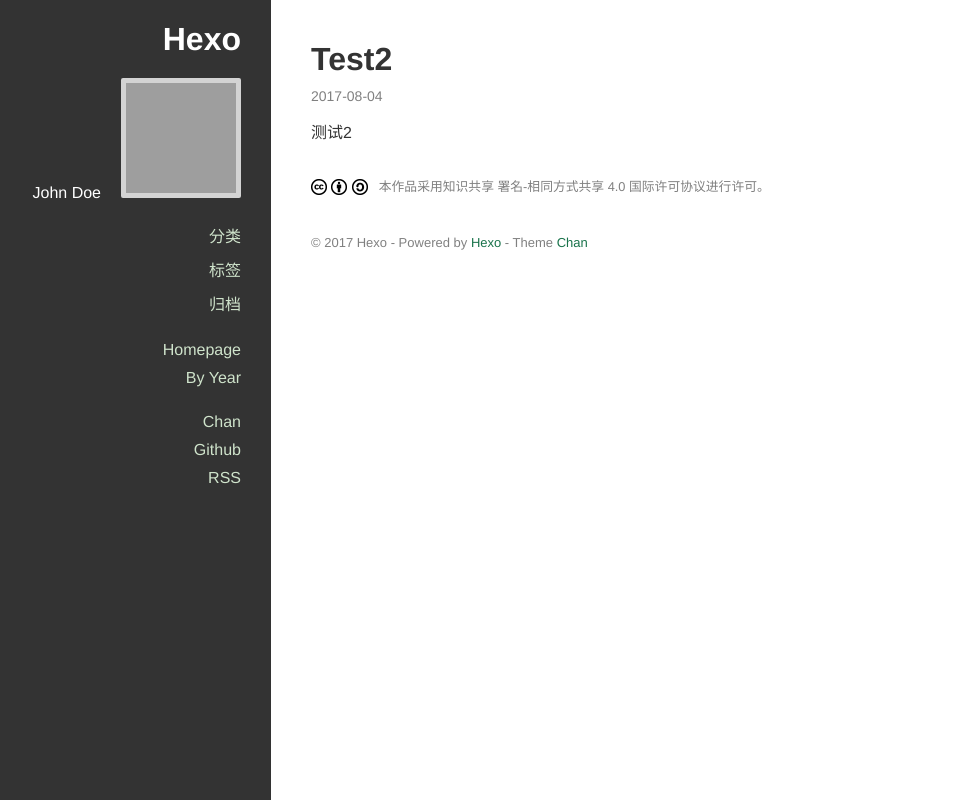
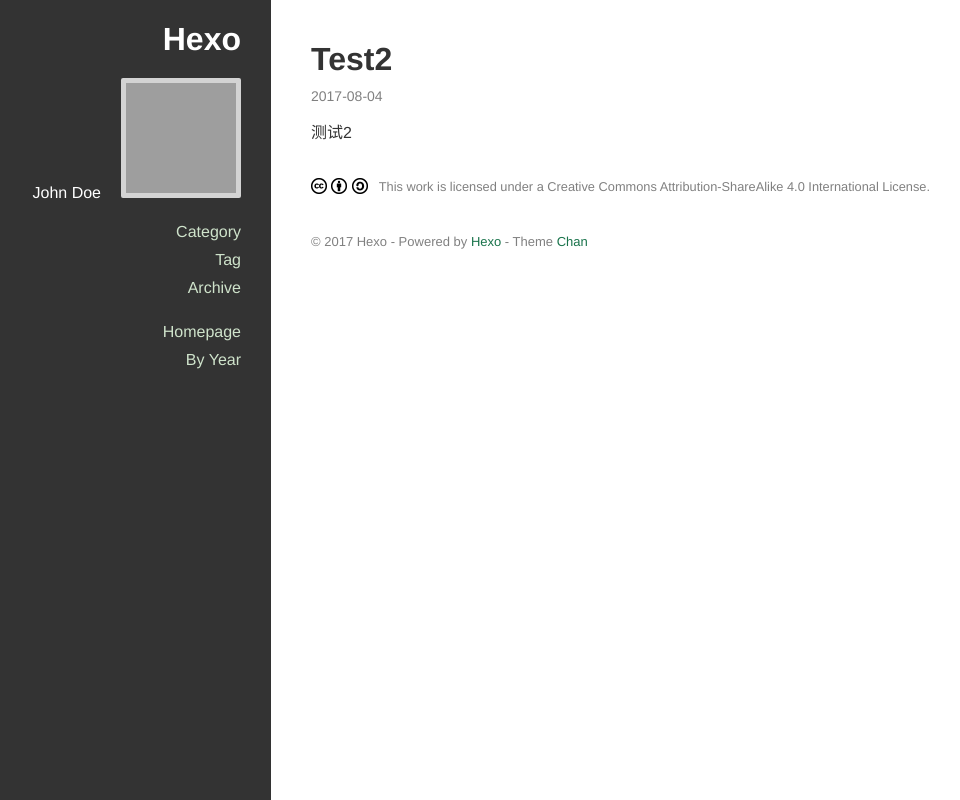
Before and after one commit to Muralitob/muralitob.github.io, a plain HTML site: page 2017/08/04/Test2/index.html in a window 1280 px wide. Shown: the whole page, without its empty margins (129-1089 px from the left). Drawn offline with nearby package versions, Linux system fonts and the light colour scheme; grey boxes are pictures that could not be loaded.

Commit message:
更新博客。

```diff
--- a/2017/08/04/Test2/index.html
+++ b/2017/08/04/Test2/index.html
@@ -82,21 +82,21 @@
 
 
               <li class="category-list-container">
-                <a href="javascript:;">分类</a>
+                <a href="javascript:;">Category</a>
 
               </li>
 
 
 
               <li class="tag-list-container">
-                <a href="javascript:;">标签</a>
+                <a href="javascript:;">Tag</a>
 
               </li>
 
 
 
               <li class="archive-list-container">
-                <a href="javascript:;">归档</a>
+                <a href="javascript:;">Archive</a>
                 <ul class="archive-list"><li class="archive-list-item"><a class="archive-list-link" href="/archives/2017/">2017</a><span class="archive-list-count">2</span></li></ul>
               </li>
 
@@ -114,28 +114,6 @@
 
               <li>
                 <a href="/archives" title="By Year">By Year</a>
-              </li>
-
-
-        </ul>
-
-        <ul class="nav">
-
-
-              <li>
-                <a href="https://github.com/denjones/hexo-theme-chan" title="Chan" target="_blank" rel="external">Chan</a>
-              </li>
-
-
-
-              <li>
-                <a href="https://github.com/denjones" title="Github" target="_blank" rel="external">Github</a>
-              </li>
-
-
-
-              <li>
-                <a href="/atom.xml" title="RSS">RSS</a>
               </li>
 
 
@@ -174,7 +152,7 @@
   <footer class="article-footer">
 
   <div class="cc">
-    <a href="http://creativecommons.org/licenses/by-sa/4.0/deed.en" target="_blank" title="署名-相同方式共享">
+    <a href="http://creativecommons.org/licenses/by-sa/4.0/deed.en" target="_blank" title="Attribution-ShareAlike">
       <img src="/images/cc/cc.png">
 
           <img src="/images/cc/by.png">
@@ -182,7 +160,7 @@
           <img src="/images/cc/sa.png">
 
       <span>
-        本作品采用知识共享 署名-相同方式共享 4.0 国际许可协议进行许可。
+        This work is licensed under a Creative Commons Attribution-ShareAlike 4.0 International License.
       </span>
     </a>
   </div>
```
Also changed, not shown: 2017/08/04/Test/index.html (+5 -27 lines), archives/2017/08/index.html (+4 -26 lines), archives/2017/index.html (+4 -26 lines), archives/index.html (+4 -26 lines), index.html (+3 -25 lines).
